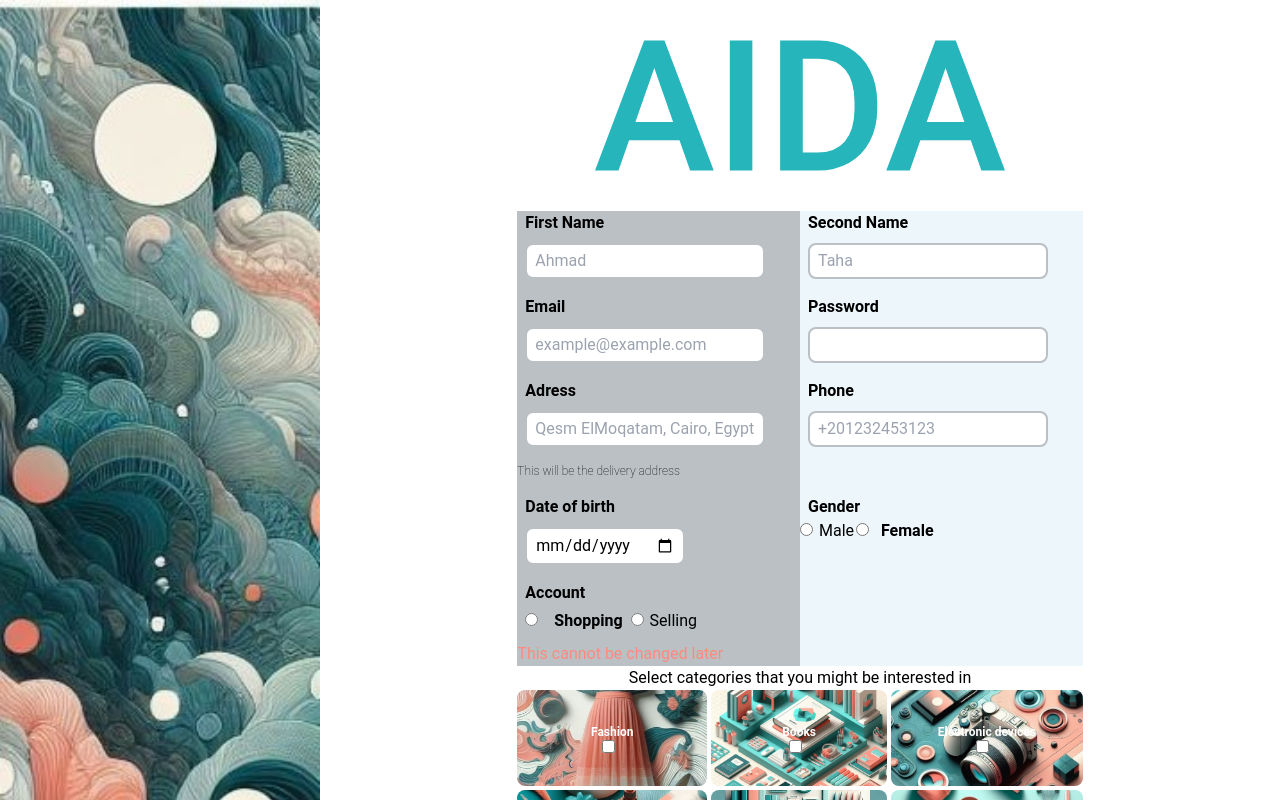
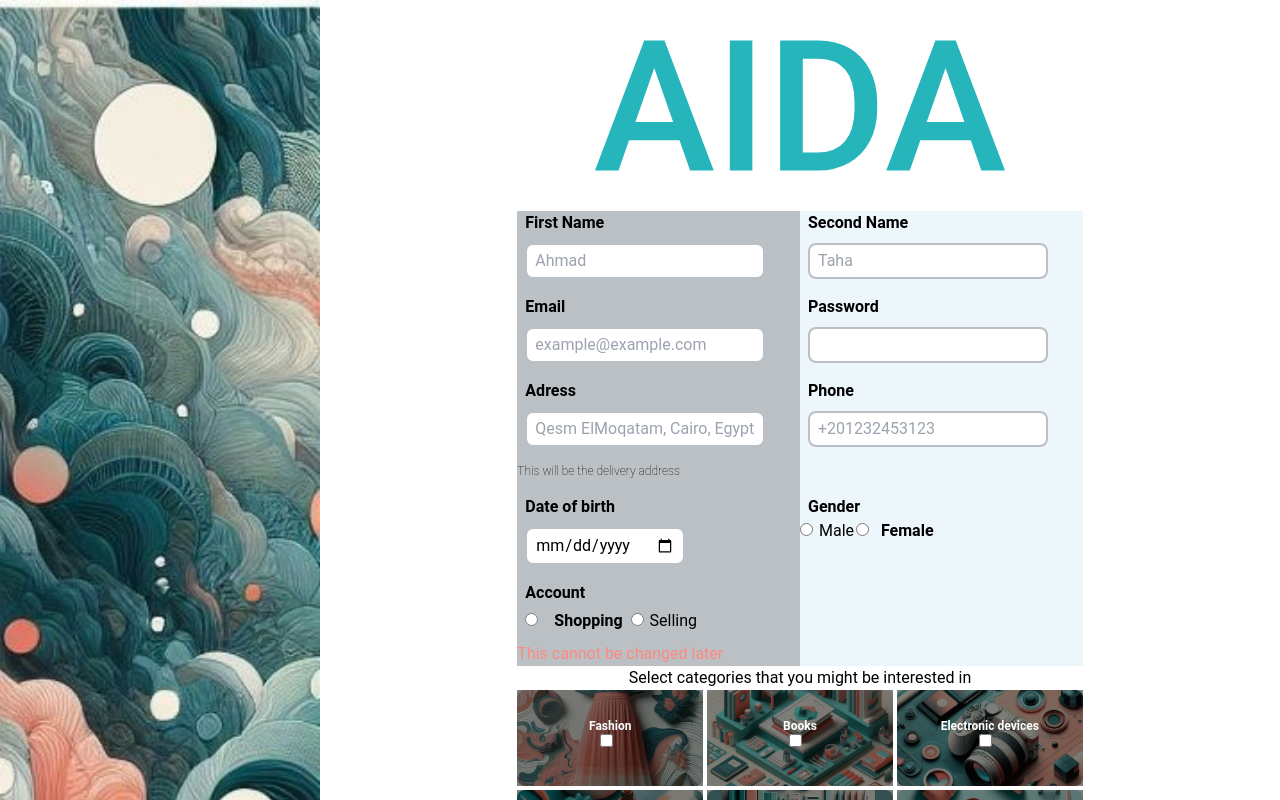
Before and after one commit to RanaMohamad21/Aida-Front-End, a React (Vite) app in the folder Aida/: page / in a window 1280 px wide. Shown: the top 800 px of the page. Built offline with nearby package versions, Linux system fonts and the light colour scheme.

Commit message:
Finished categories set up

```diff
--- a/Aida/src/Authentication/Signup.jsx
+++ b/Aida/src/Authentication/Signup.jsx
@@ -4,12 +4,12 @@ const inputStyle = "border-solid border-2 border-gray px-2 py-1 mx-2 mt-2 mb-4";
 const labelStyle = "font-semibold mx-2  ";
 import sport from "../assets/Authentication/Categories/sport1.jpeg";
 import petSupplies from "../assets/Authentication/Categories/petsupplies.jpeg";
-import officeSupplies from "../assets/Authentication/Categories/office supplies.jpeg";
+import officeSupplies from "../assets/Authentication/Categories/officesupplies.jpeg";
 import fashion from "../assets/Authentication/Categories/fashion2.jpeg";
 import healthCare from "../assets/Authentication/Categories/healthcare1.jpeg";
 import electronics from "../assets/Authentication/Categories/Electronics2.jpeg";
 import books from "../assets/Authentication/Categories/books2.jpeg";
-import homeSupplies from "../assets/Authentication/Categories/home supplies.jpeg";
+import homeSupplies from "../assets/Authentication/Categories/homesupplies.jpeg";
 
 const categories = [
   { name: "Fashion", link: fashion },
@@ -125,10 +125,21 @@ function Signup() {
             </p>
             <div className="text-center w-2/3 mx-auto grid grid-cols-[repeat(3,auto)] gap-1">
               {categories.map((cat, index) => (
-                 <div className="bg-cover bg-center rounded-lg h-24 flex flex-col justify-center items-center" key={index} style={{ backgroundImage: `url(${cat.link})` }}>
-                 <span className="text-white font-semibold text-xs">{cat.name}</span>
-                 <input type="checkbox" className="mr-2" />
-               </div>
+                <div
+                  className="bg-cover bg-center rounded-lg h-24 relative"
+                  key={index}
+                  style={{ backgroundImage: `url(${cat.link})` }}
+                >
+                  <div className="bg-black bg-opacity-50 w-full h-full absolute top-0 left-0 flex flex-col justify-center items-center ">
+                    <span className="text-white font-semibold text-xs ">
+                      {cat.name}
+                    </span>
+                    <input
+                      type="checkbox"
+                      className="mr-2 mb-3  "
+                    />
+                  </div>
+                </div>
               ))}
             </div>
           </form>
@@ -146,29 +157,3 @@ function Signup() {
 }
 
 export default Signup;
-
-{
-  /* <div className="   text-center w-2/3 mx-auto grid grid-cols-[repeat(3,auto)] gap-1">
-            {categories.map((cat, index)=>(
-              <div className="  " key={index} ><img src={cat.link} alt={cat.name} className="w-full h-full"/>
-
-              </div>
-            ))}
-          </div> */
-}
-
-// <div
-//                   className="bg-cover bg-center rounded-lg h-24 relative"
-//                   key={index}
-//                   style={{ backgroundImage: `url(${cat.link})` }}
-//                 >
-//                   <div className="bg-black bg-opacity-50 w-full h-full absolute top-0 left-0">
-//                     <input
-//                       type="checkbox"
-//                       className="mr-2 absolute top-1/2 left-2"
-//                     />
-//                     <span className="text-white font-semibold absolute top-1/2 left-1/2">
-//                       {cat.name}
-//                     </span>
-//                   </div>
-//                 </div>
```
Also changed, not shown: Aida/src/assets/Authentication/Categories/homesupplies.jpeg (renamed from Aida/src/assets/Authentication/Categories/home supplies.jpeg), Aida/src/assets/Authentication/Categories/officesupplies.jpeg (renamed from Aida/src/assets/Authentication/Categories/office supplies.jpeg).
